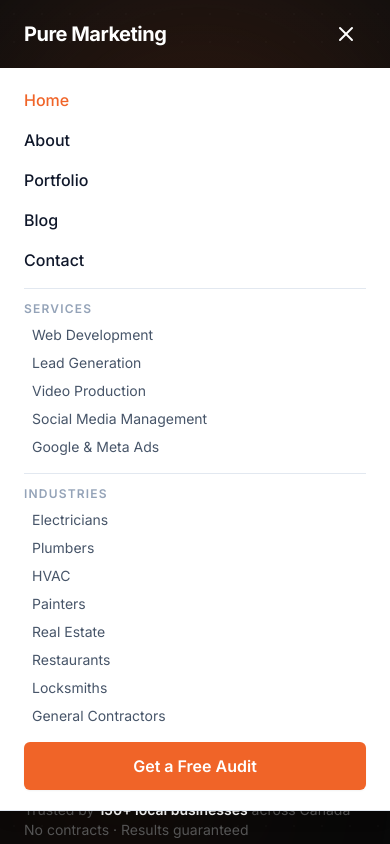
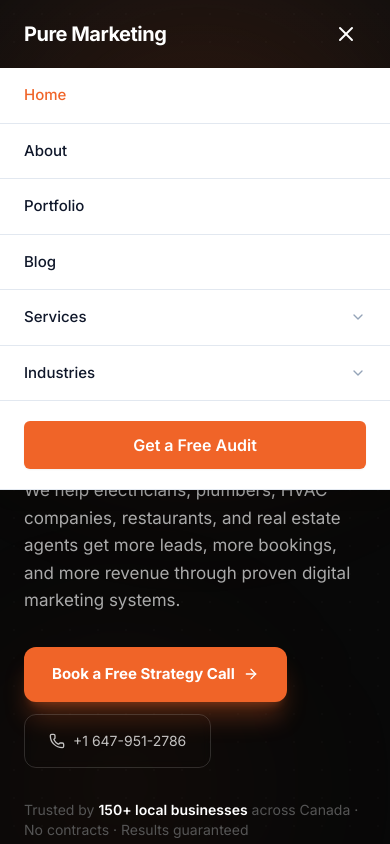
Before and after one commit to asadpuremarketing-wq/Pure-Marketing-Websites-Updated, a Next.js app: page / in a window 390 px wide. Both pictures are taken after a click on the button "Toggle menu". Shown: the top 844 px of the page. Built offline with nearby package versions, Linux system fonts and the light colour scheme.

Commit message:
Redesign mobile menu with collapsible Services and Industries accordions

```diff
--- a/components/layout/Navbar.tsx
+++ b/components/layout/Navbar.tsx
@@ -33,6 +33,8 @@
   const [isMobileMenuOpen, setIsMobileMenuOpen] = useState(false);
   const [isIndustriesOpen, setIsIndustriesOpen] = useState(false);
   const [isServicesOpen, setIsServicesOpen] = useState(false);
+  const [mobileServicesOpen, setMobileServicesOpen] = useState(false);
+  const [mobileIndustriesOpen, setMobileIndustriesOpen] = useState(false);
   const pathname = usePathname();
   const dropdownRef = useRef<HTMLDivElement>(null);
   const servicesDropdownRef = useRef<HTMLDivElement>(null);
@@ -251,19 +253,19 @@
             exit={{ opacity: 0, height: 0 }}
             className="md:hidden bg-white border-b border-border overflow-hidden shadow-lg"
           >
-            <div className="px-6 py-5 flex flex-col space-y-4">
+            <div className="flex flex-col divide-y divide-border">
+              {/* Main links */}
               {[
                 { label: "Home", href: "/" },
                 { label: "About", href: "/about" },
                 { label: "Portfolio", href: "/portfolio" },
                 { label: "Blog", href: "/blog" },
-                { label: "Contact", href: "/contact" },
               ].map(({ label, href }) => (
                 <Link
                   key={href}
                   href={href}
                   onClick={() => setIsMobileMenuOpen(false)}
-                  className={`text-base font-medium transition-colors ${
+                  className={`px-6 py-4 text-[15px] font-medium transition-colors ${
                     pathname === href ? "text-accent-primary" : "text-text-primary"
                   }`}
                 >
@@ -271,51 +273,97 @@
                 </Link>
               ))}
 
-              <div className="flex flex-col space-y-2 border-t border-border pt-3">
+              {/* Services accordion */}
+              <div>
+                <button
+                  onClick={() => setMobileServicesOpen(!mobileServicesOpen)}
+                  className="w-full flex items-center justify-between px-6 py-4 text-[15px] font-medium text-text-primary"
+                >
+                  <span className={pathname?.startsWith("/services") ? "text-accent-primary" : ""}>Services</span>
+                  <ChevronDown
+                    className={`w-4 h-4 text-text-muted transition-transform duration-200 ${mobileServicesOpen ? "rotate-180" : ""}`}
+                  />
+                </button>
+                <AnimatePresence>
+                  {mobileServicesOpen && (
+                    <motion.div
+                      initial={{ height: 0, opacity: 0 }}
+                      animate={{ height: "auto", opacity: 1 }}
+                      exit={{ height: 0, opacity: 0 }}
+                      transition={{ duration: 0.2 }}
+                      className="overflow-hidden bg-[#fafafa]"
+                    >
                       <Link
                         href="/services"
                         onClick={() => setIsMobileMenuOpen(false)}
-                  className={`text-xs font-semibold uppercase tracking-widest ${pathname === "/services" ? "text-accent-primary" : "text-text-muted"}`}
+                        className="flex items-center gap-2 px-8 py-3 text-sm font-semibold text-accent-primary border-b border-border"
                       >
-                  Services
+                        View All Services →
                       </Link>
                       {SERVICES_NAV.map((service) => (
                         <Link
                           key={service.name}
                           href={service.href}
                           onClick={() => setIsMobileMenuOpen(false)}
-                    className={`text-sm pl-2 transition-colors ${
-                      pathname === service.href ? "text-accent-primary" : "text-text-secondary"
+                          className={`block px-8 py-3 text-sm border-b border-border last:border-0 transition-colors ${
+                            pathname === service.href ? "text-accent-primary font-semibold" : "text-text-secondary"
                           }`}
                         >
                           {service.name}
                         </Link>
                       ))}
+                    </motion.div>
+                  )}
+                </AnimatePresence>
               </div>
 
-              <div className="flex flex-col space-y-2 border-t border-border pt-3">
-                <span className="text-xs font-semibold text-text-muted uppercase tracking-widest">Industries</span>
+              {/* Industries accordion */}
+              <div>
+                <button
+                  onClick={() => setMobileIndustriesOpen(!mobileIndustriesOpen)}
+                  className="w-full flex items-center justify-between px-6 py-4 text-[15px] font-medium text-text-primary"
+                >
+                  <span className={pathname?.startsWith("/industries") ? "text-accent-primary" : ""}>Industries</span>
+                  <ChevronDown
+                    className={`w-4 h-4 text-text-muted transition-transform duration-200 ${mobileIndustriesOpen ? "rotate-180" : ""}`}
+                  />
+                </button>
+                <AnimatePresence>
+                  {mobileIndustriesOpen && (
+                    <motion.div
+                      initial={{ height: 0, opacity: 0 }}
+                      animate={{ height: "auto", opacity: 1 }}
+                      exit={{ height: 0, opacity: 0 }}
+                      transition={{ duration: 0.2 }}
+                      className="overflow-hidden bg-[#fafafa]"
+                    >
                       {INDUSTRIES.map((industry) => (
                         <Link
                           key={industry.name}
                           href={industry.href}
                           onClick={() => setIsMobileMenuOpen(false)}
-                    className={`text-sm pl-2 transition-colors ${
-                      pathname === industry.href ? "text-accent-primary" : "text-text-secondary"
+                          className={`block px-8 py-3 text-sm border-b border-border last:border-0 transition-colors ${
+                            pathname === industry.href ? "text-accent-primary font-semibold" : "text-text-secondary"
                           }`}
                         >
                           {industry.name}
                         </Link>
                       ))}
+                    </motion.div>
+                  )}
+                </AnimatePresence>
               </div>
 
+              {/* CTA */}
+              <div className="px-6 py-5">
                 <Link
                   href="/contact"
                   onClick={() => setIsMobileMenuOpen(false)}
-                className="btn-primary text-center mt-2"
+                  className="btn-primary text-center block w-full"
                 >
                   Get a Free Audit
                 </Link>
+              </div>
             </div>
           </motion.div>
         )}
```
Lines whose indentation alone changed are shown as unchanged.
